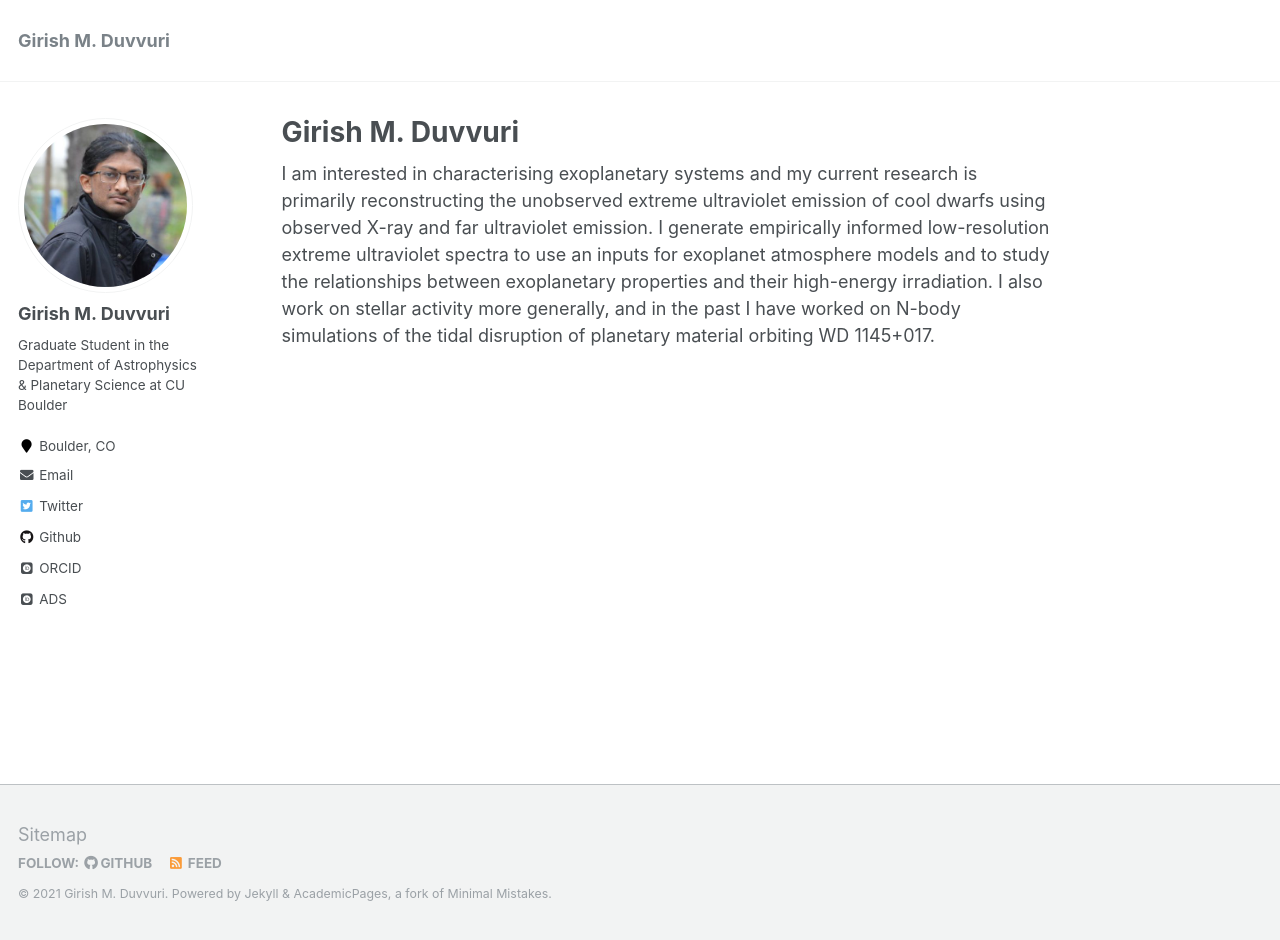
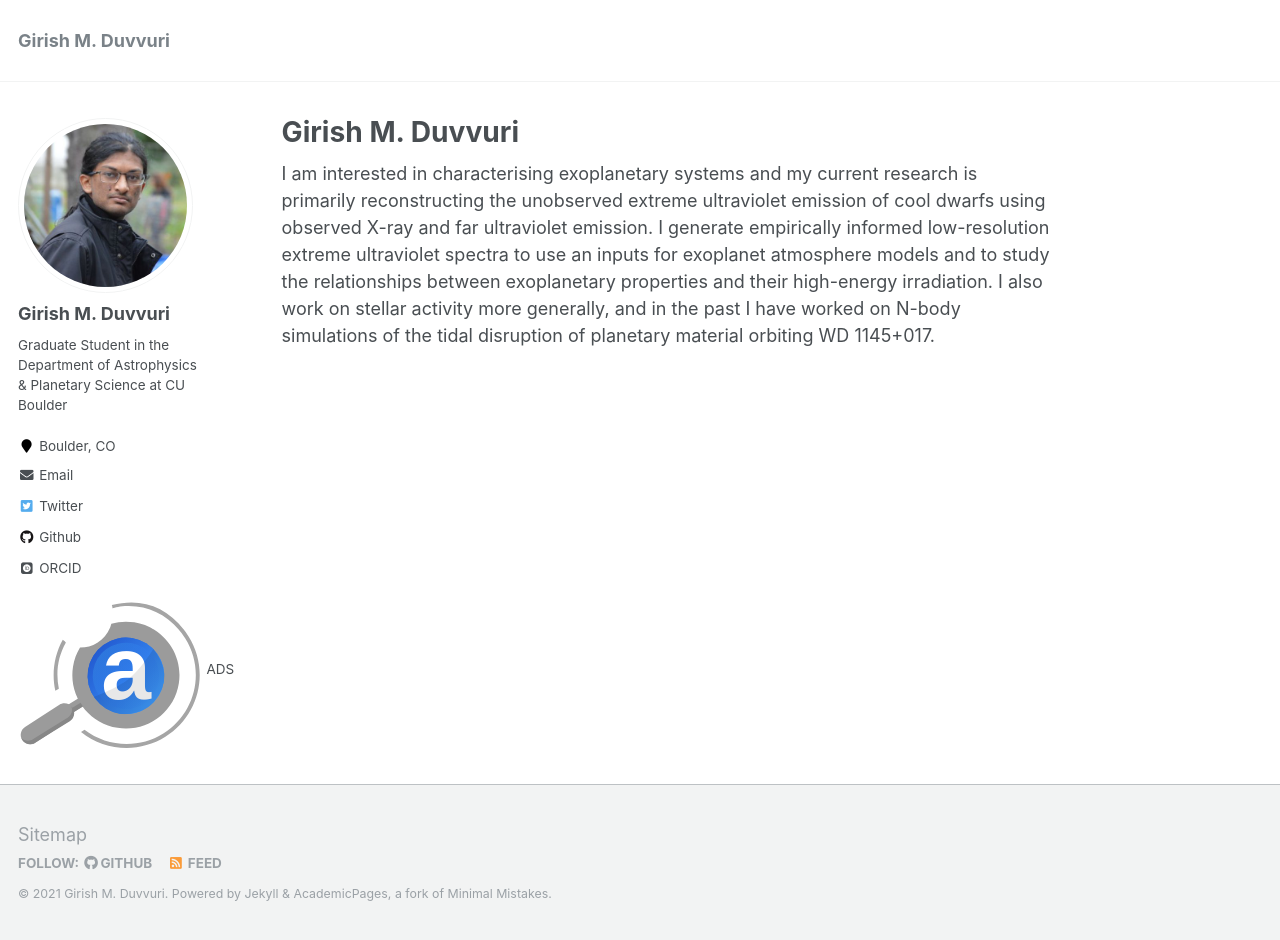
Before and after one commit to gmduvvuri/gmduvvuri.github.io, a Jekyll site: the page built from _pages/about.md, in a window 1280 px wide and 940 px high. Built offline with Jekyll 4.4.1, drawn with Linux system fonts in a browser that asks for light colours; some web fonts are replaced.

Commit message:
Adding ADS link (fix attempt 8)

```diff
--- a/_includes/author-profile.html
+++ b/_includes/author-profile.html
@@ -44,7 +44,7 @@
         <li><a href="{{ author.orcid }}"><i class="ai ai-orcid-square ai-fw"></i> ORCID</a></li>
         {% endif %}
       {% if author.ads %}
-        <li><a href="{{ author.ads }}"><i class="ai ai-orcid-square ai-fw"></i> ADS</a></li>
+        <li><a href="{{ author.ads }}"><img src={{ "ads.svg" | prepend: "/images/" | prepend: base_path}} alt="Astrophysics Data System"> ADS</a></li>
 {% endif %}
     </ul>
   </div>
```
